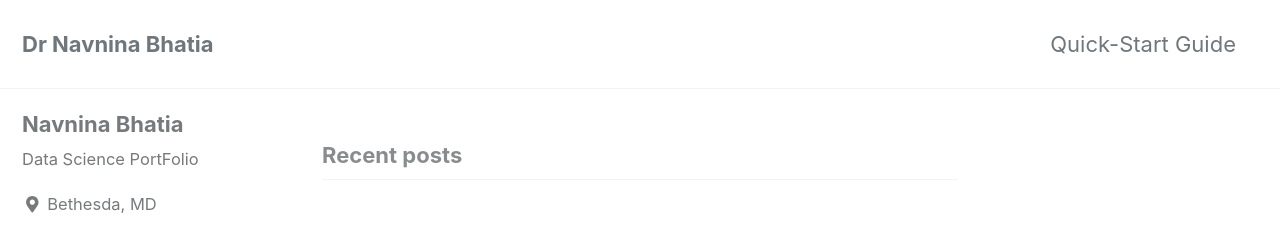
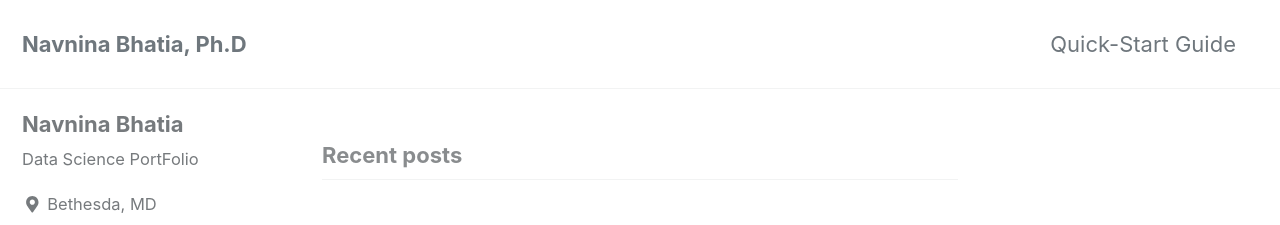
Before and after one commit to navnina/navnina.github.io, a Jekyll site: the page built from index.html, in a window 1280 px wide and 900 px high. Shown: the top 225 px of the window. Built offline with Jekyll 4.4.1, drawn with Linux system fonts in a browser that asks for light colours; cached includes are drawn as plain includes; nearby versions of some CDN libraries; the list of posts is cut into pages by our own code.

Commit message:
new github

```diff
--- a/_config.yml
+++ b/_config.yml
@@ -16,7 +16,7 @@ minimal_mistakes_skin    : "default" # "air", "aqua", "contrast", "dark", "dirt"
 
 # Site Settings
 locale                   : "en-US"
-title                    : "Dr Navnina Bhatia"
+title                    : "Navnina Bhatia, Ph.D"
 title_separator          : "-"
 name                     : "Navnina Bhatia"
 description              : "Data Science PortFolio"
```
